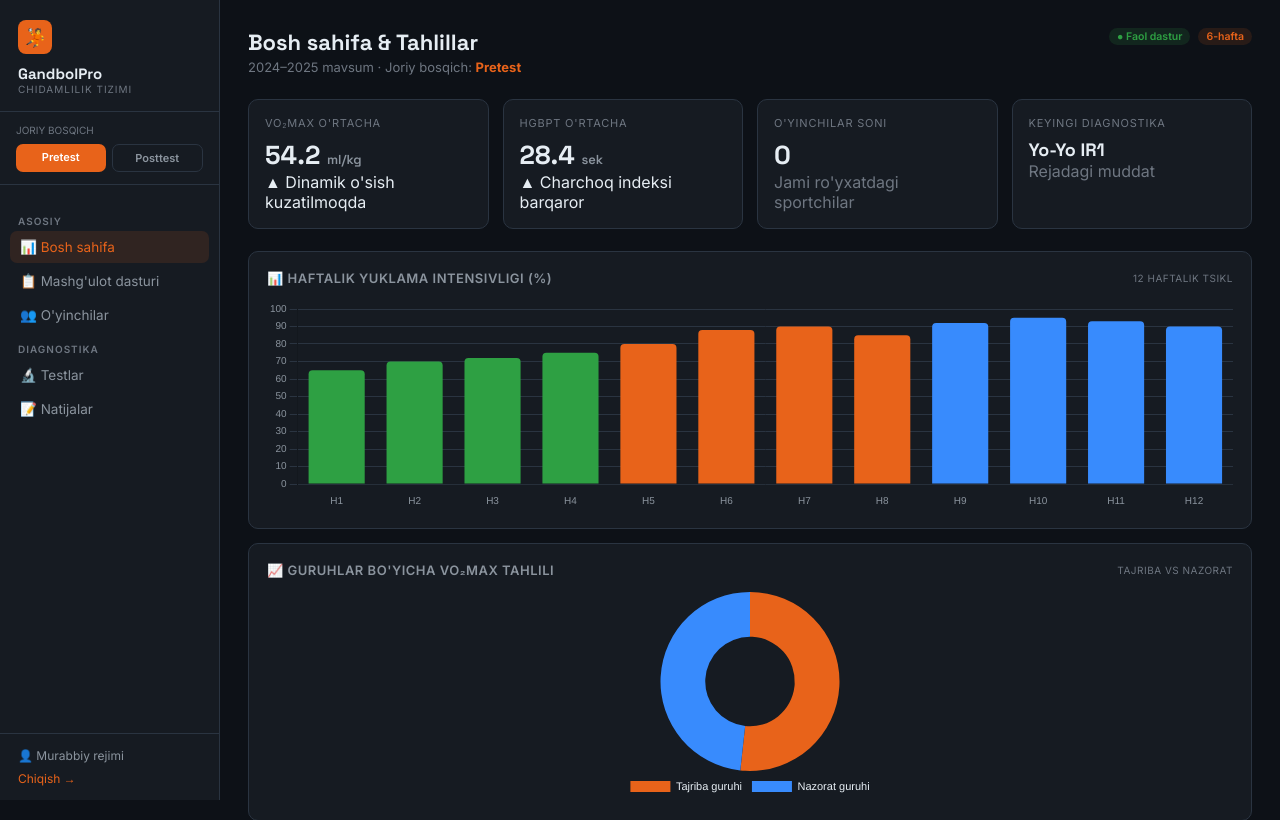
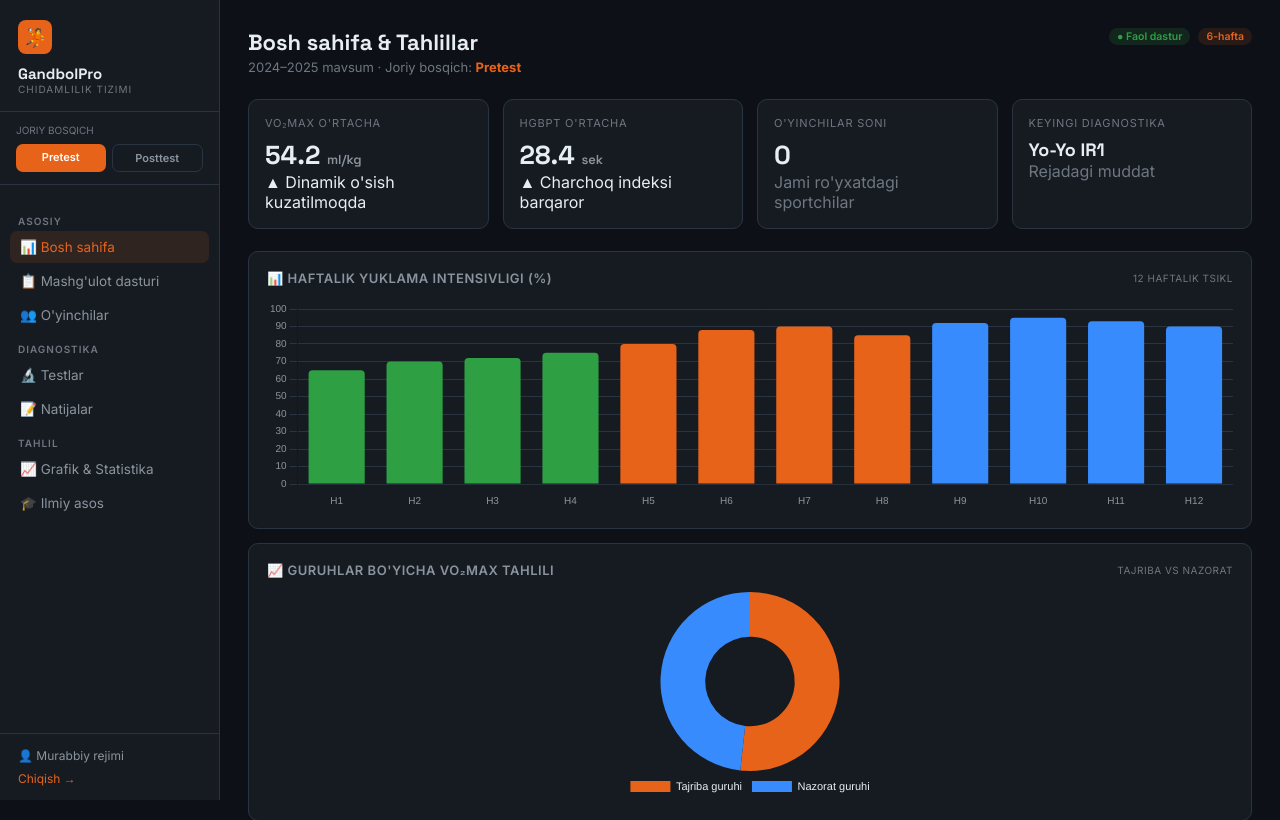
Before and after one commit to noilaabdullayeva506-ux/gandbolpro, a Flask app: page /coach in a window 1280 px wide. Shown: the top 820 px of the page. Run offline with Flask 3, Linux system fonts and the light colour scheme; the visitor is signed in with stand-in values (Sample User, id 1).

Commit message:
Update _coach_base.html

```diff
--- a/templates/_coach_base.html
+++ b/templates/_coach_base.html
@@ -33,6 +33,10 @@
       <div class="nav-section" style="font-size:10px; text-transform:uppercase; letter-spacing:1px; color:var(--text3); padding:10px 8px 4px; font-weight:600;">Diagnostika</div>
       <a class="nav-item {{ 'active' if active=='tests' else '' }}" href="{{ url_for('coach_tests') }}">🔬 Testlar</a>
       <a class="nav-item {{ 'active' if active=='results' else '' }}" href="{{ url_for('coach_results') }}">📝 Natijalar</a>
+
+      <div class="nav-section" style="font-size:10px; text-transform:uppercase; letter-spacing:1px; color:var(--text3); padding:10px 8px 4px; font-weight:600;">Tahlil</div>
+      <a class="nav-item {{ 'active' if active=='stats' else '' }}" href="{{ url_for('coach_stats') }}">📈 Grafik &amp; Statistika</a>
+      <a class="nav-item {{ 'active' if active=='science' else '' }}" href="{{ url_for('coach_science') }}">🎓 Ilmiy asos</a>
     </div>
 
     <div class="sidebar-bottom">
```
